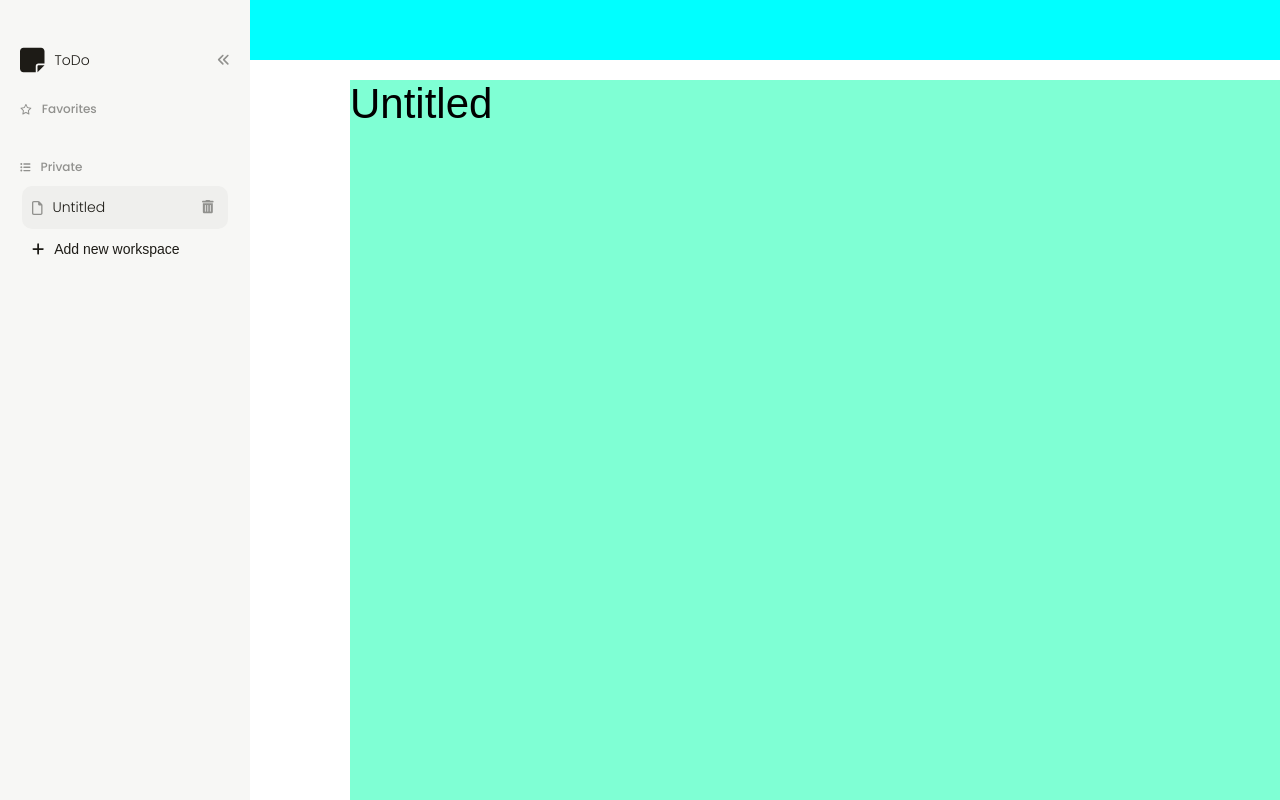
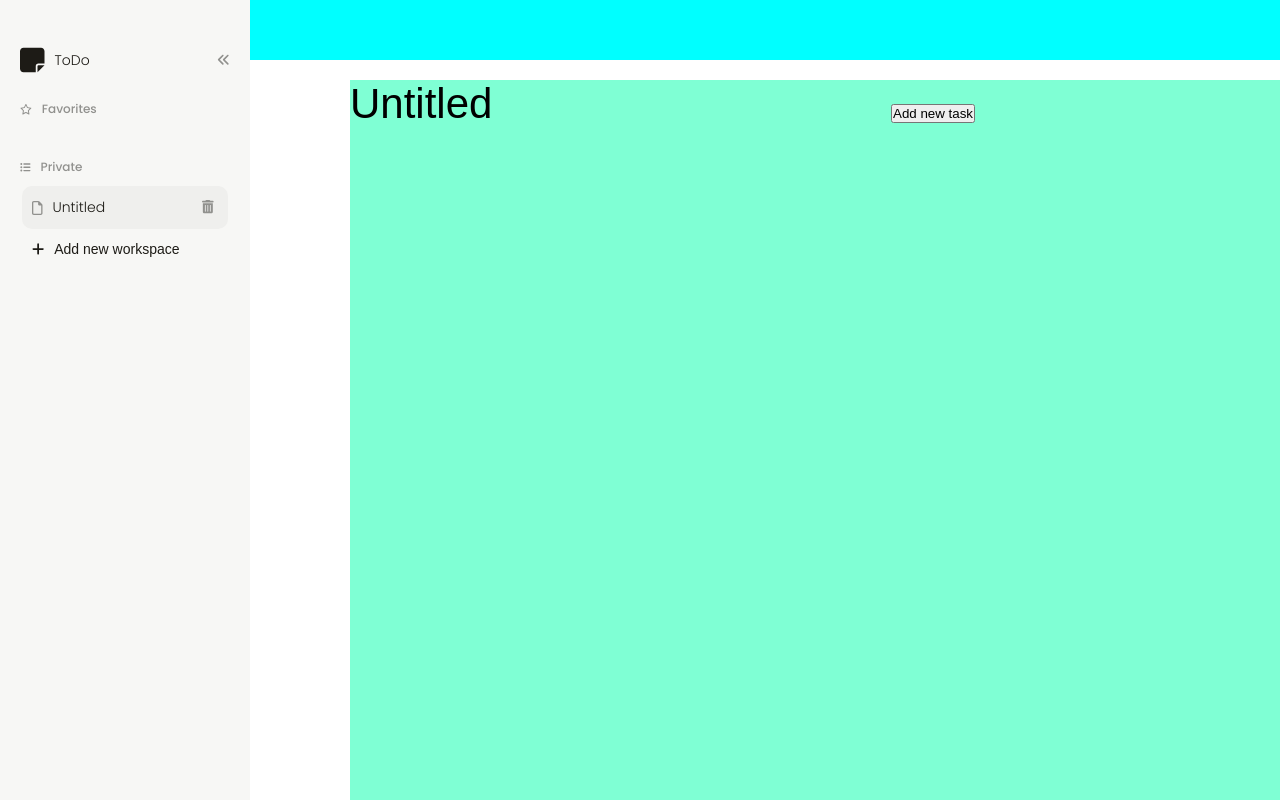
Before and after one commit to FemputerTech/TaskManager, a React (Create React App) app: page / in a window 1280 px wide. Both pictures are taken after a click on the button "Add new workspace". Built offline with nearby package versions, Linux system fonts and the light colour scheme.

Commit message:
setup task and adding tasks to task manager

```diff
--- /dev/null
+++ b/src/components/TaskManager/Task.js
@@ -0,0 +1,7 @@
+import React from "react";
+
+function Task() {
+  return <div>Task</div>;
+}
+
+export default Task;
--- a/src/components/TaskManager/TaskManager.js
+++ b/src/components/TaskManager/TaskManager.js
@@ -1,13 +1,20 @@
-import React from "react";
+import React, { useState } from "react";
+import Task from "./Task";
 import "../../styles/TaskManager/TaskManager.css";
 
 function TaskManager({ workspace, updateWorkspaceTitle }) {
+  const [tasks, setTasks] = useState([]);
   const handleOnChange = (event) => {
     updateWorkspaceTitle(event.target.value);
+  };
+  const addTask = () => {
+    const newTask = { title: "Untitled" };
+    setTasks([...tasks, newTask]);
   };
   return (
     <div className="task-manager">
       {workspace ? (
+        <>
           <input
             className="task-manager-title"
             type="text"
@@ -15,6 +22,15 @@ function TaskManager({ workspace, updateWorkspaceTitle }) {
             onChange={handleOnChange}
             placeholder="Untitled"
           />
+          <button className="new-task-button" onClick={addTask}>
+            <span className="button-text">Add new task</span>
+          </button>
+          <ul className="tasks">
+            {tasks.map((task, index) => (
+              <Task />
+            ))}
+          </ul>
+        </>
       ) : (
         <p>Select a workspace from the sidebar or create a new one</p>
       )}
```
Lines whose indentation alone changed are shown as unchanged.
